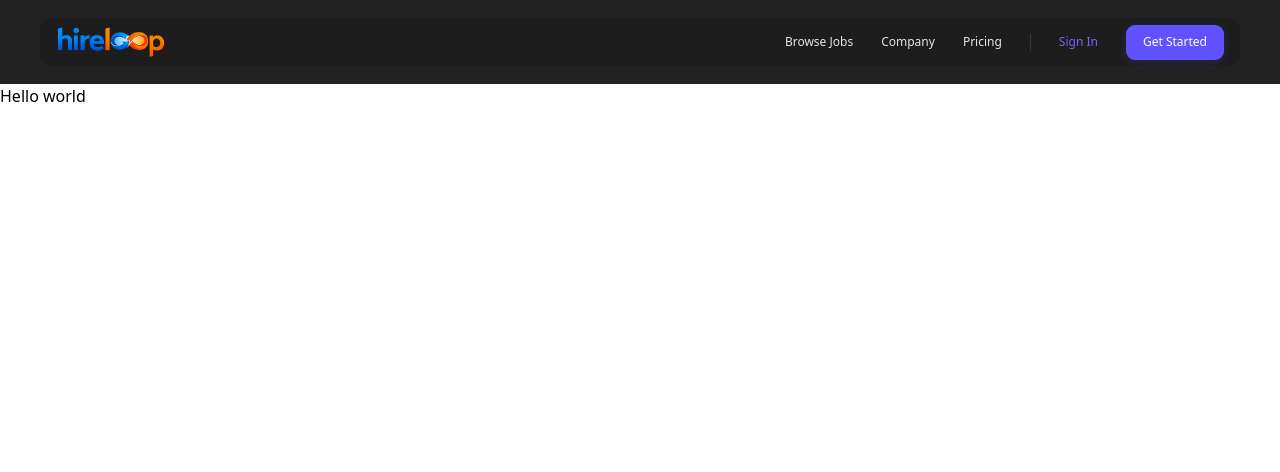
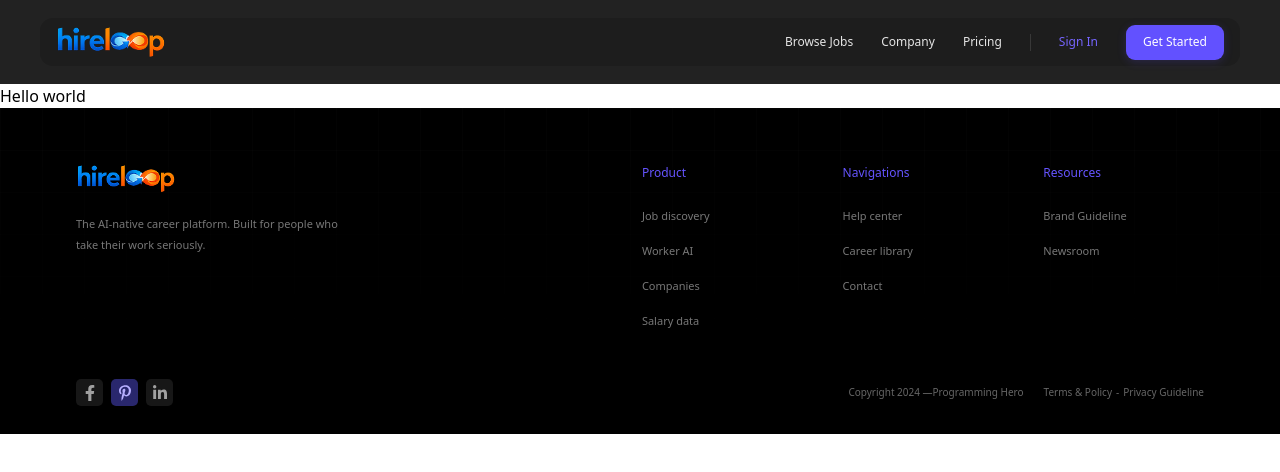
Before and after one commit to arijitbarua-dev/HireLoop, a Next.js app: page / in a window 1280 px wide. Shown: the top 472 px of the page. Built offline with nearby package versions, Linux system fonts and the light colour scheme.

Commit message:
Footer completed

```diff
--- a/package.json
+++ b/package.json
@@ -19,6 +19,7 @@
     "next": "16.4.5",
     "react": "19.3.0",
     "react-dom": "19.3.0",
+    "react-icons": "^5.7.0",
     "shadcn": "^4.23.0",
     "tw-animate-css": "^1.4.0"
   },
--- a/src/app/layout.tsx
+++ b/src/app/layout.tsx
@@ -2,6 +2,7 @@ import type { Metadata } from "next";
 import { Geist, Geist_Mono } from "next/font/google";
 import "./globals.css";
 import Navbar from "@/components/layout/Navbar";
+import Footer from "@/components/layout/Footer";
 
 const geistSans = Geist({
   variable: "--font-geist-sans",
@@ -26,7 +27,9 @@ export default function RootLayout({ children }: LayoutProps<"/">) {
     >
       <body className="min-h-full flex flex-col">
         <Navbar />
-        {children}</body>
+        {children}
+        <Footer />
+      </body>
     </html>
   );
 }
--- /dev/null
+++ b/src/components/layout/Footer.tsx
@@ -0,0 +1,165 @@
+
+import Image from "next/image";
+import Link from "next/link";
+import { FaFacebookF, FaPinterestP, FaLinkedinIn } from "react-icons/fa";
+
+const footerLinks = [
+    {
+        title: "Product",
+        links: [
+            { label: "Job discovery", href: "/jobs" },
+            { label: "Worker AI", href: "/worker-ai" },
+            { label: "Companies", href: "/companies" },
+            { label: "Salary data", href: "/salary-data" },
+        ],
+    },
+    {
+        title: "Navigations",
+        links: [
+            { label: "Help center", href: "/help-center" },
+            { label: "Career library", href: "/career-library" },
+            { label: "Contact", href: "/contact" },
+        ],
+    },
+    {
+        title: "Resources",
+        links: [
+            { label: "Brand Guideline", href: "/brand-guideline" },
+            { label: "Newsroom", href: "/newsroom" },
+        ],
+    },
+];
+
+export default function Footer() {
+    return (
+        <footer className="relative w-full overflow-hidden bg-black text-white">
+
+            {/* Subtle Background Grid */}
+            <div
+                className="pointer-events-none absolute inset-0 opacity-[0.12]"
+                style={{
+                    backgroundImage: `
+            linear-gradient(rgba(255,255,255,0.12) 1px, transparent 1px),
+            linear-gradient(90deg, rgba(255,255,255,0.12) 1px, transparent 1px)
+          `,
+                    backgroundSize: "42px 42px",
+                    maskImage:
+                        "linear-gradient(to bottom, black, transparent 75%)",
+                    WebkitMaskImage:
+                        "linear-gradient(to bottom, black, transparent 75%)",
+                }}
+            />
+
+            <div className="relative mx-auto max-w-[1200px] px-6 pb-7 pt-12 sm:px-8 lg:px-9 lg:pt-14">
+
+                {/* Main Footer Content */}
+                <div className="grid grid-cols-1 gap-10 sm:grid-cols-2 lg:grid-cols-[1.8fr_0.55fr_0.55fr_0.55fr] lg:gap-10">
+
+                    {/* Brand Section */}
+                    <div className="flex flex-col items-start">
+
+                        <Link href="/" className="inline-flex items-center">
+                            <Image
+                                src="/images/logo.png"
+                                alt="Hireloop"
+                                width={120}
+                                height={40}
+                                className="h-auto w-[100px] object-contain"
+                            />
+                        </Link>
+
+                        <p className="mt-5 max-w-[280px] text-[11px] leading-[21px] text-[#777777]">
+                            The AI-native career platform. Built for
+                            people who take their work seriously.
+                        </p>
+                    </div>
+
+                    {/* Footer Link Columns */}
+                    {footerLinks.map((column) => (
+                        <div key={column.title} className="flex flex-col items-start">
+                            <h3 className="mb-5 text-[12px] font-medium text-[#6554FF]">
+                                {column.title}
+                            </h3>
+
+                            <ul className="flex flex-col gap-[11px]">
+                                {column.links.map((link) => (
+                                    <li key={link.label}>
+                                        <Link
+                                            href={link.href}
+                                            className="text-[11px] text-[#777777] transition-colors duration-200 hover:text-white"
+                                        >
+                                            {link.label}
+                                        </Link>
+                                    </li>
+                                ))}
+                            </ul>
+                        </div>
+                    ))}
+
+                </div>
+
+                {/* Bottom Footer */}
+                <div className="mt-12 flex flex-col gap-6 sm:mt-14 lg:mt-12 lg:flex-row lg:items-center lg:justify-between">
+
+                    {/* Social Icons */}
+                    <div className="flex items-center gap-2">
+                        <Link
+                            href="https://facebook.com"
+                            target="_blank"
+                            aria-label="Facebook"
+                            className="flex size-[27px] items-center justify-center rounded-[5px] bg-[#171717] text-[#A0A0A0] transition-colors hover:bg-[#1877F2] hover:text-white"
+                        >
+                            <FaFacebookF size={16} />
+                        </Link>
+
+                        <Link
+                            href="https://pinterest.com"
+                            target="_blank"
+                            aria-label="Pinterest"
+                            className="flex size-[27px] items-center justify-center rounded-[5px] bg-[#29276D] text-[#B7AFFF] transition-colors hover:bg-[#E60023] hover:text-white"
+                        >
+                            <FaPinterestP size={16} />
+                        </Link>
+
+                        <Link
+                            href="https://linkedin.com"
+                            target="_blank"
+                            aria-label="LinkedIn"
+                            className="flex size-[27px] items-center justify-center rounded-[5px] bg-[#171717] text-[#A0A0A0] transition-colors hover:bg-[#0A66C2] hover:text-white"
+                        >
+                            <FaLinkedinIn size={16} />
+                        </Link>
+                    </div>
+
+                    {/* Copyright & Legal Links */}
+                    <div className="flex flex-col gap-3 text-[10px] text-[#666666] sm:flex-row sm:flex-wrap sm:items-center sm:gap-5">
+
+                        <p>
+                            Copyright 2024 —Programming Hero
+                        </p>
+
+                        <div className="flex flex-wrap items-center gap-1">
+                            <Link
+                                href="/terms"
+                                className="transition-colors hover:text-white"
+                            >
+                                Terms & Policy
+                            </Link>
+
+                            <span>-</span>
+
+                            <Link
+                                href="/privacy"
+                                className="transition-colors hover:text-white"
+                            >
+                                Privacy Guideline
+                            </Link>
+                        </div>
+
+                    </div>
+
+                </div>
+            </div>
+        </footer>
+    );
+}
```
Also changed, not shown: 1 other file (tests, documents, lock files or other folders).
